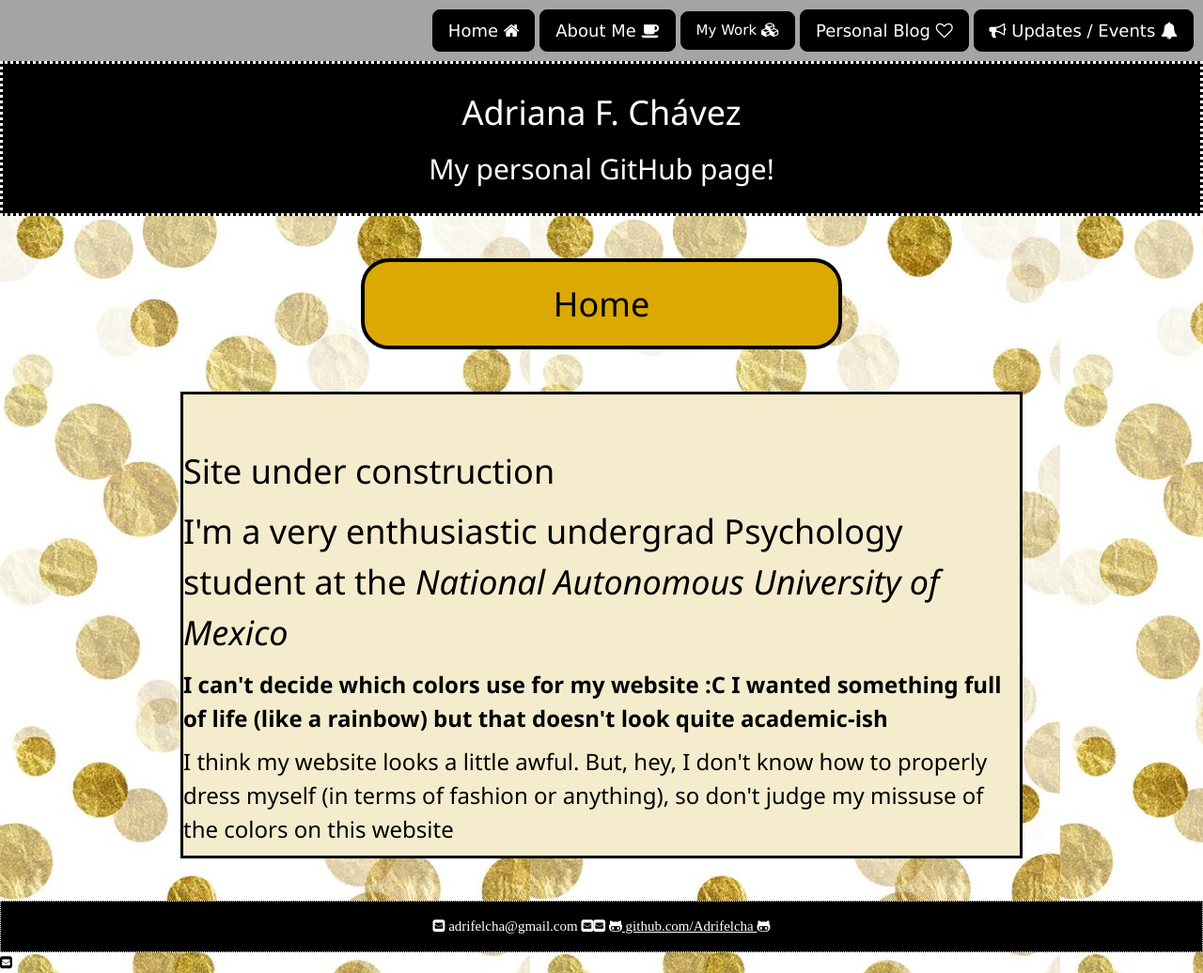
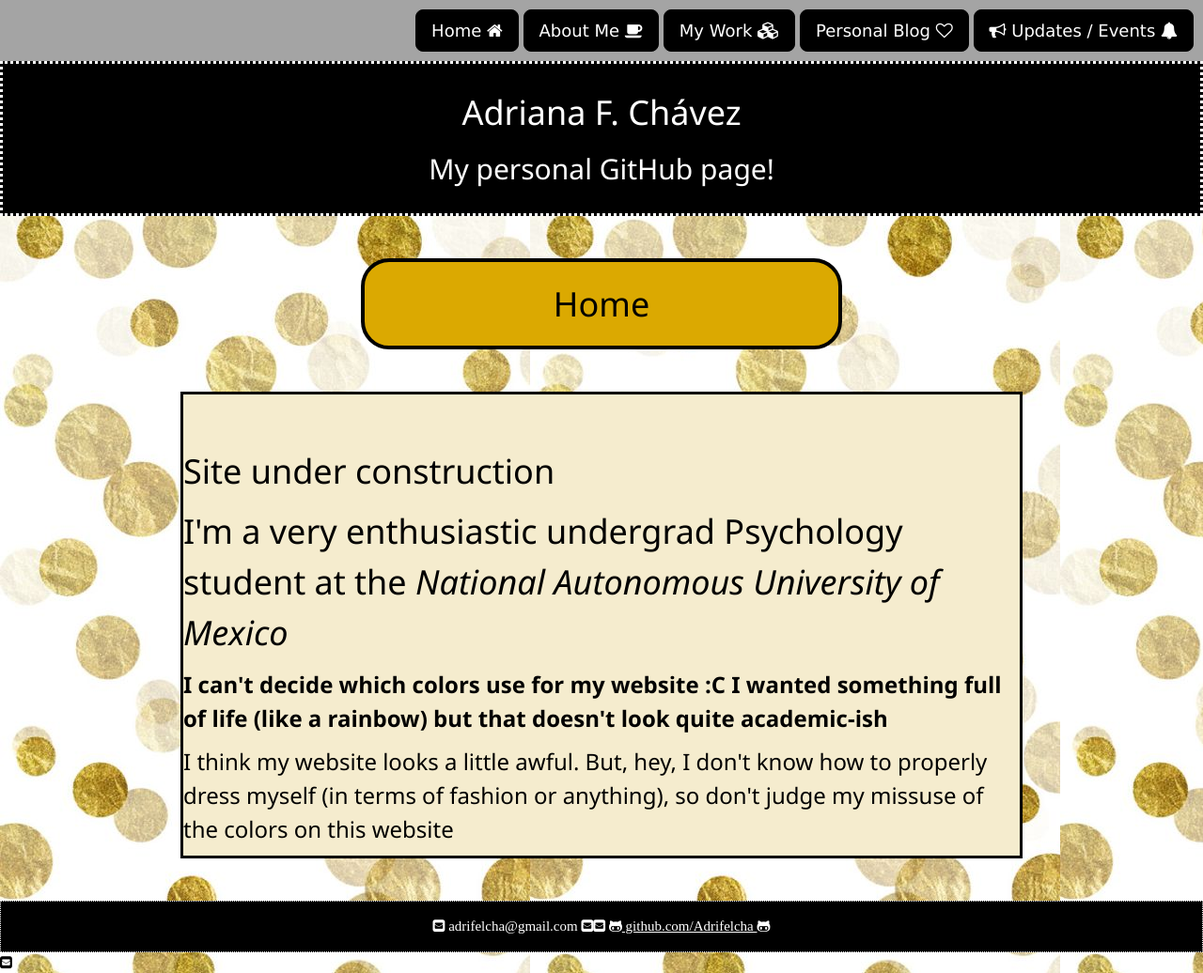
Before and after one commit to Adrifelcha/Adrifelcha-github.io, a Jekyll site: the page built from index.html, in a window 1280 px wide. Shown: the whole page at 94% size. Built offline with Jekyll 4.4.1, drawn with Linux system fonts in a browser that asks for light colours.

Commit message:
Update default.html

```diff
--- a/_layouts/default.html
+++ b/_layouts/default.html
@@ -93,7 +93,7 @@
 			<nav>
 				<a href="https://adrifelcha.github.io" class="w3-btn w3-black w3-border w3-border-black w3-large w3-round-large w3-hover-amber">Home <i class="fa fa-home" aria-hidden="true"></i></a>
 				<a href="/about" class="w3-btn w3-black w3-border w3-border-black w3-large w3-round-large w3-hover-red"> About Me <i class="fa fa-coffee" aria-hidden="true"></i></a>
-				<a href="/cv" class="w3-btn w3-black w3-button w3-border w3-border-black w3-hover-indigo w3-xarge w3-round-large"> My Work <i class="fa fa-cubes" aria-hidden="true"></i></a>
+				<a href="/cv" class="w3-btn w3-black w3-button w3-border w3-border-black w3-hover-indigo w3-large w3-round-large"> My Work <i class="fa fa-cubes" aria-hidden="true"></i></a>
 			        <a href="/blog" class="w3-btn w3-border w3-border-black w3-black w3-button w3-large w3-hover-light-green w3-round-large">Personal Blog <i class="fa fa-heart-o" aria-hidden="true"></i></a>
 				<a href="/events" class="w3-btn w3-border w3-border-black w3-black w3-button w3-large w3-hover-pink w3-round-large"><i class="fa fa-bullhorn" aria-hidden="true"></i> Updates / Events <i class="fa fa-bell" aria-hidden="true"></i></a>
 
```
